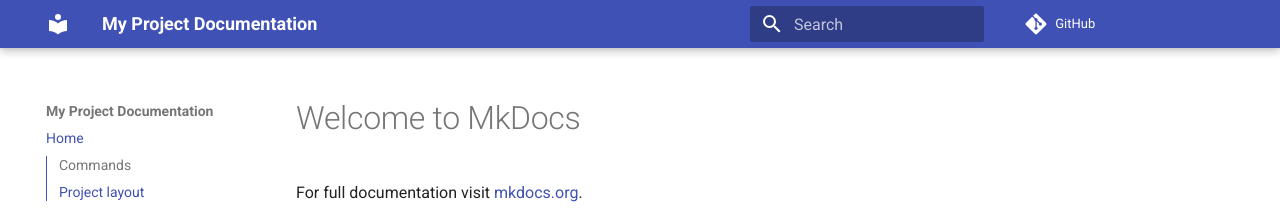
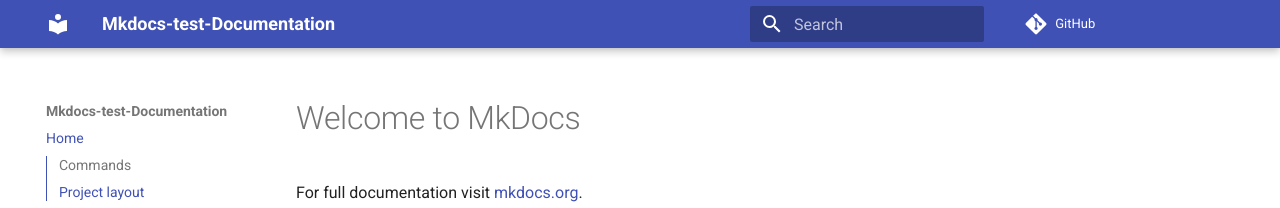
Before and after one commit to MoeedIBM/mkdocs-test, an MkDocs documentation site: the page built from docs/index.md, in a window 1280 px wide. Shown: the top 208 px of the page. Built offline with MkDocs 1.6.1 and Material for MkDocs 9.7.7, drawn with Linux system fonts in a browser that asks for light colours; comment, search, counter and statistics services are not loaded.

Commit message:
changed action

```diff
--- a/mkdocs.yml
+++ b/mkdocs.yml
@@ -1,4 +1,4 @@
-site_name: My Project Documentation
+site_name: Mkdocs-test-Documentation
 site_url: https://moeedibm.github.io/mkdocs-test
 repo_url: https://github.com/MoeedIBM/mkdocs-test
 edit_uri: edit/main/docs
```
Also changed, not shown: 1 other file.
